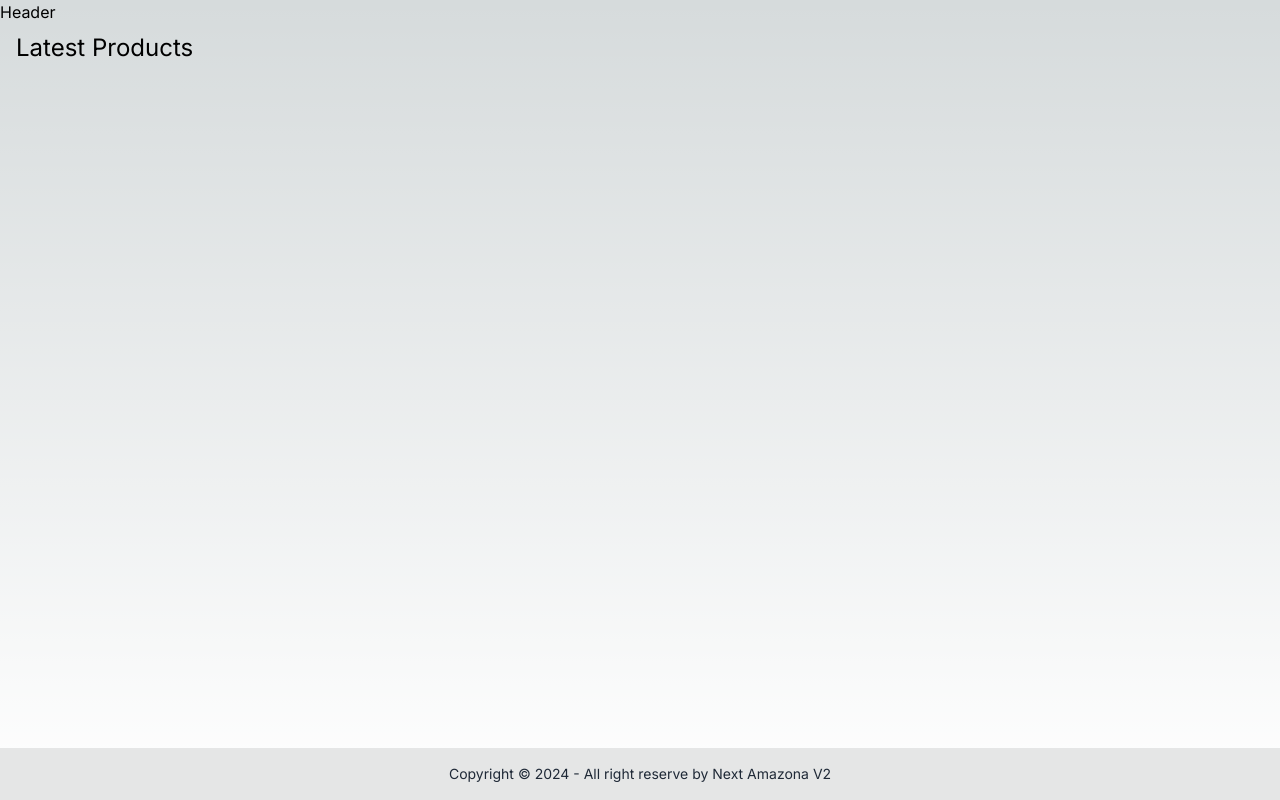
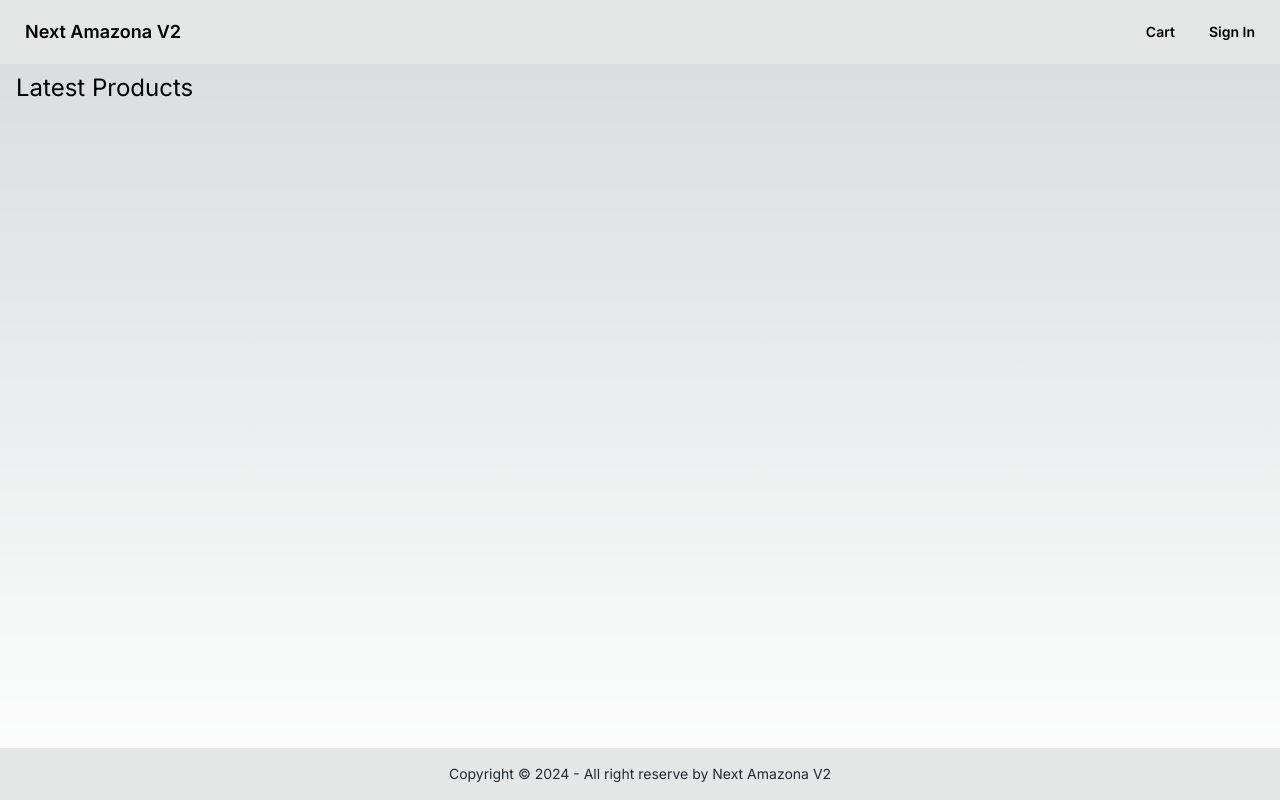
Before and after one commit to PrinceNarteh/next-amazona-v2, a Next.js app: page / in a window 1280 px wide. Built offline with nearby package versions, Linux system fonts and the light colour scheme.

Commit message:
feat: add header

```diff
--- a/components/header/header.tsx
+++ b/components/header/header.tsx
@@ -1,5 +1,29 @@
+import Link from "next/link";
 import React from "react";
 
 export const Header = () => {
-  return <div>Header</div>;
+  return (
+    <header>
+      <nav>
+        <div className="navbar justify-between bg-base-300">
+          <Link href="/" className="btn btn-ghost text-lg">
+            Next Amazona V2
+          </Link>
+
+          <ul className="flex">
+            <li>
+              <Link href="/cart" className="btn btn-ghost rounded-btn">
+                Cart
+              </Link>
+            </li>
+            <li>
+              <Link href="/cart" className="btn btn-ghost rounded-btn">
+                Sign In
+              </Link>
+            </li>
+          </ul>
+        </div>
+      </nav>
+    </header>
+  );
 };
```
